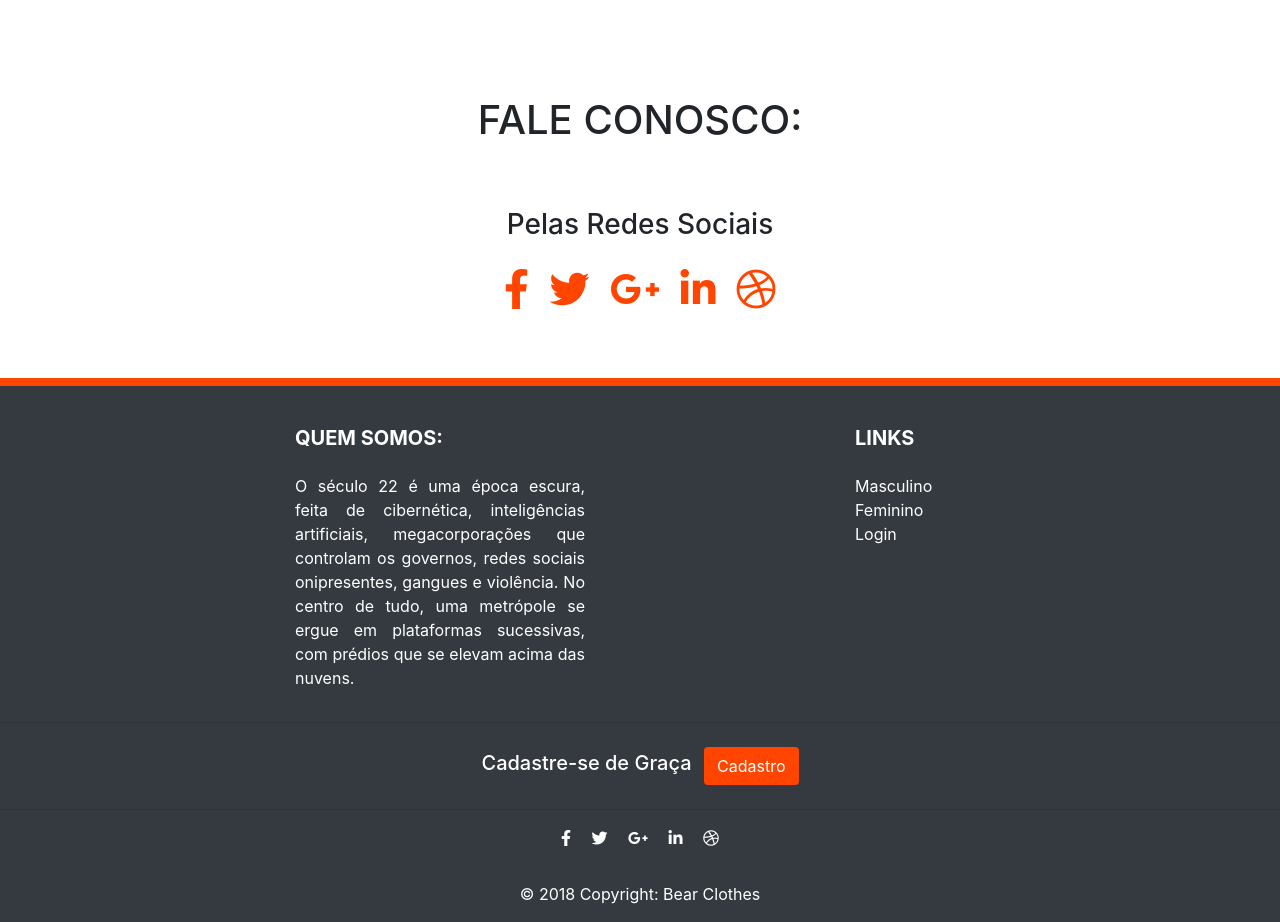
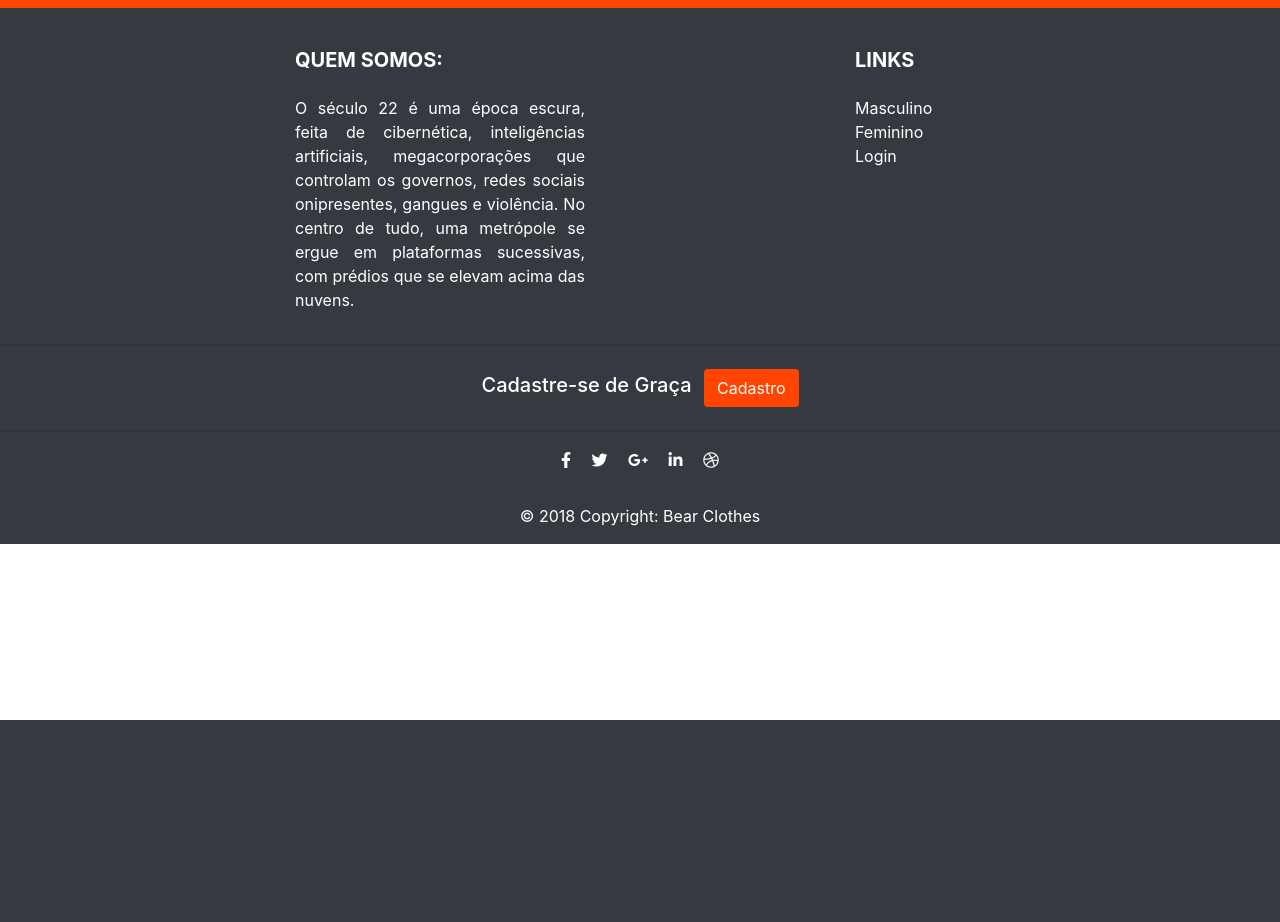
Before and after one commit to AdrianToninato/Bear_Clothes, a PHP site: page /contato.php in a window 1280 px wide. Shown: the part 80-1002 px from the top of the page. After the commit the page ends 800 px from the top, so only its background shows below. Run offline with PHP 8.4, Linux system fonts and the light colour scheme; some libraries are stand-ins or nearby versions.

Commit message:
Update contato.php

```diff
--- a/contato.php
+++ b/contato.php
@@ -12,44 +12,7 @@
     <?php include_once "./php/includes/navbar.php" ?>
     <div id="preto"></div>
 
-    <!-- Texto e Fotos -->
-    <div class="container my-5">
-        <div class="row">
-            <h1 class="col-12 text-center mt-5 mb-3"> FALE CONOSCO:</h1>
 
-            <!-- Social buttons -->
-            <h3 class="col-12 text-center mt-5 mb-0" > Pelas Redes Sociais </h3>
-                <ul class="list-unstyled list-inline text-center col-12 mt-4">
-                    <li class="list-inline-item">
-                        <a class="btn-floating btn-fb mx-1 bear_Orange h1" href="https://www.facebook.com" target="_blank">
-                            <i class="fab fa-facebook-f"> </i>
-                        </a>
-                    </li>
-                    <li class="list-inline-item">
-                        <a class="btn-floating btn-tw mx-1 bear_Orange h1" href="https://www.facebook.com" target="_blank">
-                            <i class="fab fa-twitter"> </i>
-                        </a>
-                    </li>
-                    <li class="list-inline-item">
-                        <a class="btn-floating btn-gplus mx-1 bear_Orange h1" href="https://www.facebook.com"
-                            target="_blank">
-                            <i class="fab fa-google-plus-g"> </i>
-                        </a>
-                    </li>
-                    <li class="list-inline-item">
-                        <a class="btn-floating btn-li mx-1 bear_Orange h1" href="https://www.facebook.com" target="_blank">
-                            <i class="fab fa-linkedin-in"> </i>
-                        </a>
-                    </li>
-                    <li class="list-inline-item">
-                        <a class="btn-floating btn-dribbble mx-1 bear_Orange h1 mb-5" href="https://www.facebook.com"
-                            target="_blank">
-                            <i class="fab fa-dribbble"> </i>
-                        </a>
-                    </li>
-                </ul>
-        </div>
-    </div>
 
     <!-- Footer -->
     <?php include_once "./php/includes/footer.php" ?>
```
